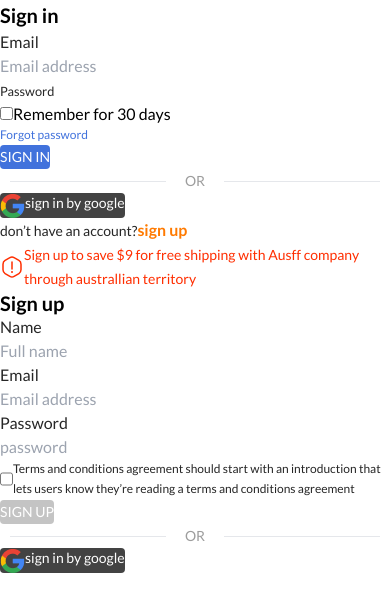
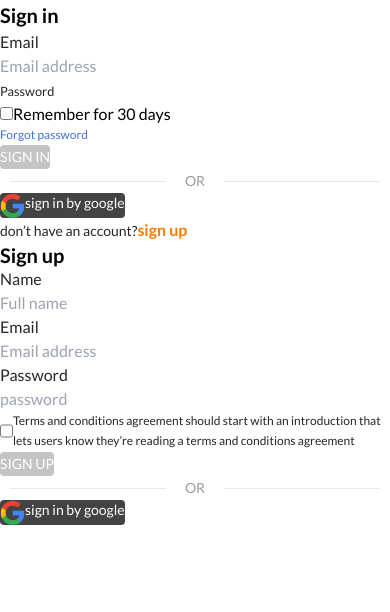
Before and after one commit to 9ightshade/Luminae-ecommerce-netisens, a React (Vite) app: page / in a window 390 px wide. Shown: the top 612 px of the page. Built offline with nearby package versions, Linux system fonts and the light colour scheme.

Commit message:
minor changes

```diff
--- a/src/components/signin/signIn.jsx
+++ b/src/components/signin/signIn.jsx
@@ -48,16 +48,18 @@ font-[400]"
             type="checkbox"
             name="checkbox"
             id="checkbox"
-            className="text-[#262626] text-[.5rem] font-[400]"/>
+            className="text-[#262626] text-[.5rem] font-[400]"
+          />
           Remember for 30 days
         </label>
 
-        <p className="text-[#4172DC] text-[12px] font-[400]">
-          Forgot password
-        </p>
+        <p className="text-[#4172DC] text-[12px] font-[400]">Forgot password</p>
       </div>
 
-      <button type="submit" className="rounded-[4px] bg-[#4172DC] text-[#FFF] text-center text-[14px] font-[500] leading-[1.5rem] uppercase">
+      <button
+        type="submit"
+        className="rounded-[4px] focus:bg-[#4172DC] hover:bg-[#4172DC] bg-[#C4C4C4] text-[#FFF] text-center text-[14px] font-[500] leading-[1.5rem] uppercase"
+      >
         sign in
       </button>
 
@@ -78,7 +80,7 @@ font-[400]"
         </span>
       </p>
 
-      <section className="flex" >
+      <section className="hidden md:flex">
         <img src={warningPolygon} alt="warning" />
         <p className="text-[#FF2E00] text-[14px] font-[400] leading-[1.5rem]">
           Sign up to save $9 for free shipping with Ausff company through
--- a/src/components/signup/signUp.jsx
+++ b/src/components/signup/signUp.jsx
@@ -63,24 +63,18 @@ font-[400]"
 
       <section className="flex">
         <input type="checkbox" name="" id="" />
-        <p
-          className="text-[#262626] text-[12px] font-[400] leading-[1.25rem]"
-        >
+        <p className="text-[#262626] text-[12px] font-[400] leading-[1.25rem]">
           Terms and conditions agreement should start with an introduction that
           lets users know they’re reading a terms and conditions agreement
         </p>
       </section>
-      <button
-        className="rounded-[4px] bg-[#C4C4C4] text-[#FFF] text-center text-[14px] font-[500] leading-[1.5rem]  uppercase"
-      >
+      <button className="rounded-[4px] focus:bg-[#4172DC] hover:bg-[#4172DC] bg-[#C4C4C4] text-[#FFF] text-center text-[14px] font-[500] leading-[1.5rem]  uppercase">
         Sign up
       </button>
 
       <section className="flex items-center justify-around ">
         <hr />
-        <p
-          className="text-[#9D9D9D] text-center text-[14px] font-[500] leading-[1.5rem] uppercase"
-        >
+        <p className="text-[#9D9D9D] text-center text-[14px] font-[500] leading-[1.5rem] uppercase">
           OR
         </p>
         <hr />
```
